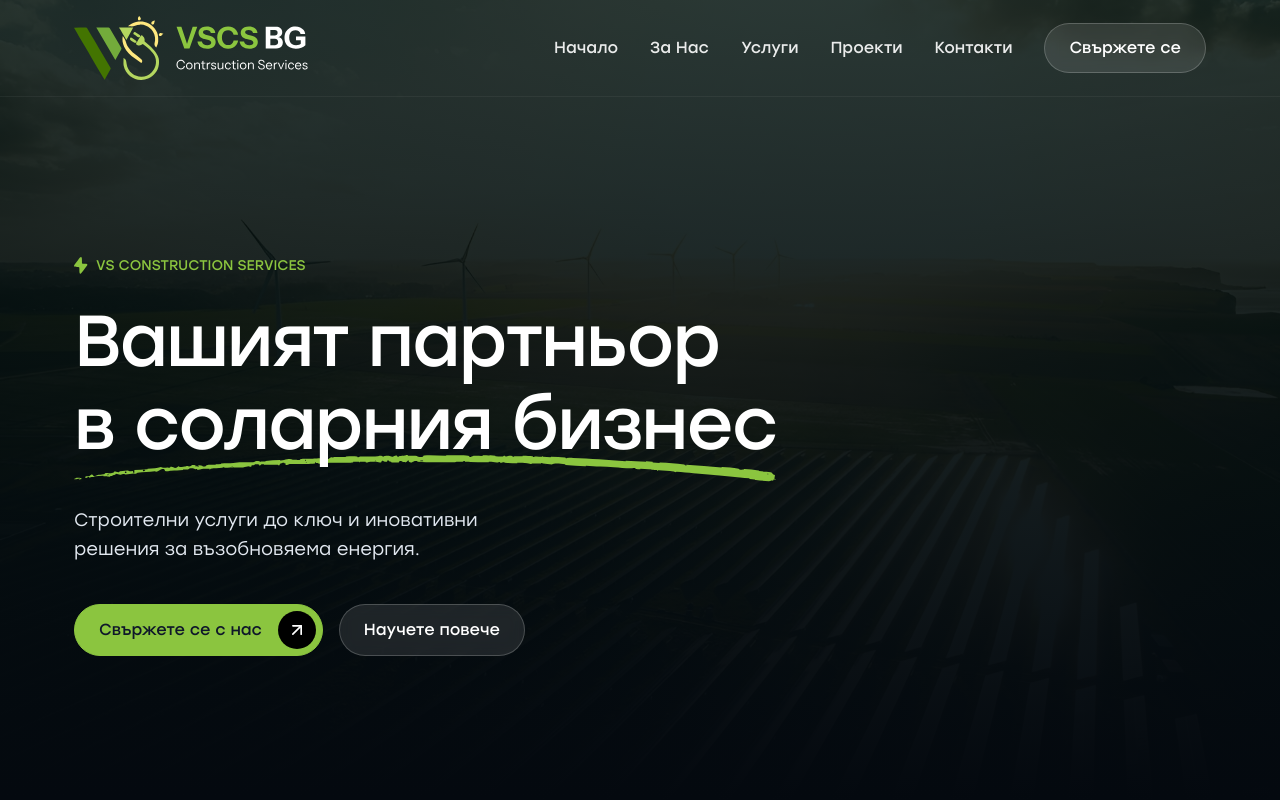
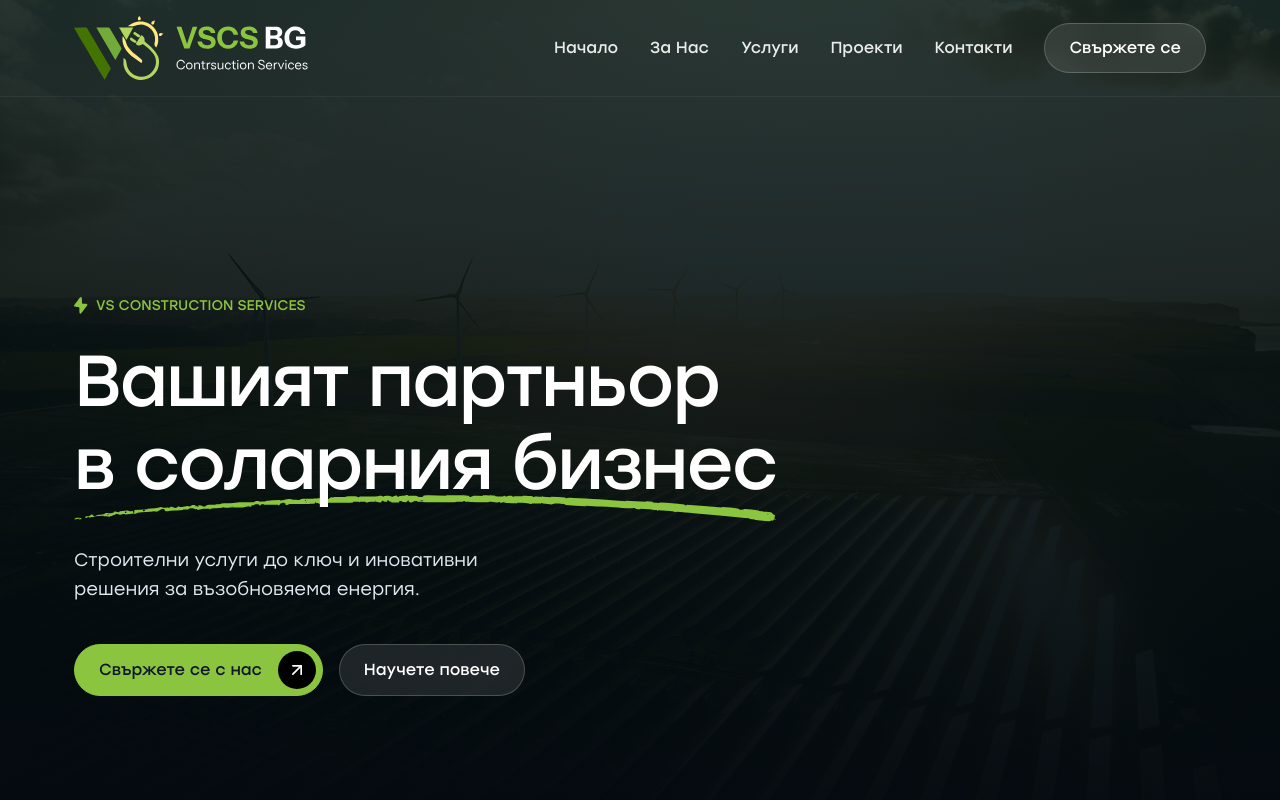
Before and after one commit to mpittas/vscs-strapi, a Next.js app: page / in a window 1280 px wide. Shown: the top 800 px of the page. Built offline with nearby package versions, Linux system fonts and the light colour scheme.

Commit message:
add comments for styling header in code and some small layout changes to hero

```diff
--- a/src/app/globals.css
+++ b/src/app/globals.css
@@ -4,15 +4,15 @@
 /* ===== Solar Panel Business Theme ===== */
 
 :root {
-  /* Primary Colors - Green/Teal theme */
-  --primary: #10b981;
-  --primary-dark: #059669;
-  --primary-light: #34d399;
+  /* Primary Brand Color */
+  --brand-green: #8bc53f;
+  --brand-green-dark: #7ab235;
+  --brand-green-light: #a3d465;
 
-  /* Legacy names for compatibility */
-  --solar-orange: #10b981;
-  --solar-amber: #34d399;
-  --solar-yellow: #6ee7b7;
+  /* Legacy names - now mapped to brand-green for compatibility */
+  --solar-orange: var(--brand-green);
+  --solar-amber: var(--brand-green-light);
+  --solar-yellow: #c4e59e;
 
   /* Secondary Colors */
   --sky-blue: #0ea5e9;
@@ -33,9 +33,6 @@
   --background: #ffffff;
   --foreground: #0f172a;
   --muted: #64748b;
-
-  /* Brand Colors */
-  --brand-green: #8bc53f;
 }
 
 @theme inline {
--- a/src/app/page.tsx
+++ b/src/app/page.tsx
@@ -1,9 +1,9 @@
-import { CTA, Contact, HeroHeader, WhatWeOffer } from "@/components/sections";
+import { CTA, Contact, Hero, WhatWeOffer } from "@/components/sections";
 
 export default function HomePage() {
   return (
     <>
-      <HeroHeader />
+      <Hero />
       <WhatWeOffer />
       <CTA />
       <Contact />
--- a/src/components/Navbar.tsx
+++ b/src/components/Navbar.tsx
@@ -104,7 +104,7 @@ const Navbar = () => {
               <span className="absolute -bottom-1 left-0 w-0 h-0.5 bg-solar-orange transition-all group-hover:w-full" />
             </Link>
           ))}
-          <Button href="/contact" variant="secondary">
+          <Button href="/contact" variant={!isHomePage || isScrolled ? "black" : "secondary"}>
             Свържете се
           </Button>
         </div>
--- a/src/components/sections/Hero.tsx
+++ b/src/components/sections/Hero.tsx
@@ -1,17 +1,35 @@
 "use client";
 
 import Image from "next/image";
+import Navbar from "@/components/Navbar";
 import Button from "@/components/ui/Button";
 import { Heading, Text } from "@/components/ui/Typography";
 
 export default function Hero() {
   return (
+    <>
+      {/* Navbar is fixed, so it sits outside the wrapper */}
+      <Navbar />
+
+      <div className="relative overflow-hidden">
+        {/* Background Image with Overlay */}
+        <div className="absolute inset-0 z-0">
+          <Image
+            src="/images/solar-panels-landscape-min.jpg"
+            alt="Solar panels background"
+            fill
+            priority
+            quality={85}
+            className="object-cover object-center"
+          />
+          <div className="absolute inset-0 bg-gradient-to-b from-[rgba(5,21,17,0.85)] to-[rgba(4,9,15,1)]" />
+        </div>
+
         <section
-      className="relative flex items-center justify-center pt-28"
-      style={{ height: "800px" }}
+          className="relative z-10 flex items-center justify-center pt-28"
+          style={{ height: "880px" }}
         >
-
-      <div className="relative z-10 container flex gap-y-6 flex-col items-start px-4">
+          <div className="container flex gap-y-6 flex-col items-start px-4">
             <div className="flex items-center gap-2">
               <Image
                 src="/icons/electricity-bolt-icon-green.svg"
@@ -59,5 +77,7 @@ export default function Hero() {
             </div>
           </div>
         </section>
+      </div>
+    </>
   );
 }
--- a/src/components/sections/HeroHeader.tsx
+++ /dev/null
@@ -1,33 +0,0 @@
-"use client";
-
-import Image from "next/image";
-import Navbar from "@/components/Navbar";
-import Hero from "./Hero";
-
-export default function HeroHeader() {
-  return (
-    <>
-      {/* Navbar is fixed, so it sits outside the wrapper */}
-      <Navbar />
-
-      <div className="relative overflow-hidden">
-        {/* Background Image with Overlay */}
-        <div className="absolute inset-0 z-0">
-          <Image
-            src="/images/solar-panels-landscape-min.jpg"
-            alt="Solar panels background"
-            fill
-            priority
-            quality={85}
-            className="object-cover object-center"
-          />
-          <div className="absolute inset-0 bg-gradient-to-b from-[rgba(5,21,17,0.85)] to-[rgba(4,9,15,1)]" />
-        </div>
-
-        <div className="relative z-10">
-          <Hero />
-        </div>
-      </div>
-    </>
-  );
-}
--- a/src/components/sections/index.ts
+++ b/src/components/sections/index.ts
@@ -3,5 +3,4 @@ export { default as CTA } from "./CTA";
 export { default as Contact } from "./Contact";
 export { default as WhatWeOffer } from "./WhatWeOffer";
 export { default as Hero } from "./Hero";
-export { default as HeroHeader } from "./HeroHeader";
 export { default as ButtonShowcase } from "./ButtonShowcase";
```
Lines whose indentation alone changed are shown as unchanged.
